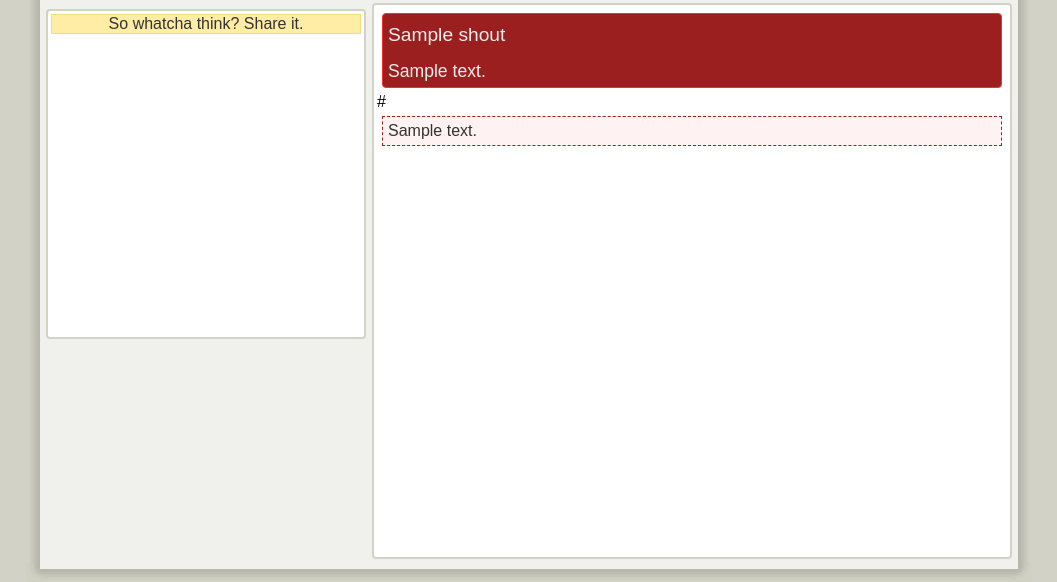
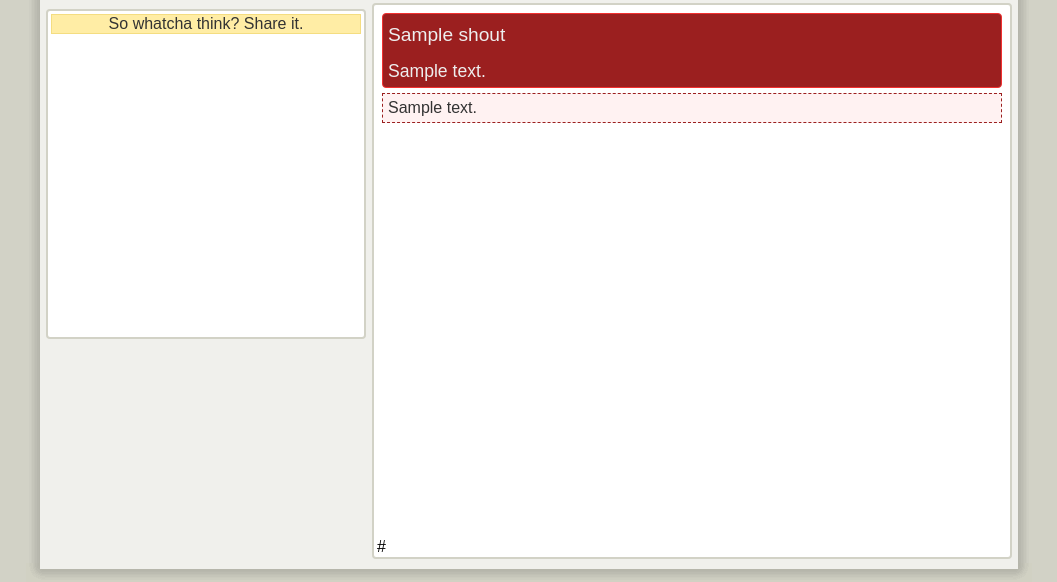
Before and after one commit to rsesek/bu-shout, a PHP site: template framework/application/views/detail_view.php in a window 1280 px wide. Shown: the part 27-609 px from the top of the page, without its empty margins (111-1168 px from the left). Run offline with PHP 8.4, Linux system fonts and the light colour scheme; the template is opened without the code that fills it: most values are stand-ins (such as "Sample title", 1, 10 or a date in 2020); data that the repository does not hold is empty.

Commit message:
In the detail view, include the original shout in the scrolling area and move the page links to the bottom
* Add #col_scroll CSS id
* Wrapped the entire shout detail in a div with #col_scroll
* Moved page links to the bottom
* todo--

```diff
--- a/css/style.css
+++ b/css/style.css
@@ -46,6 +46,12 @@ body {
 	padding: 3px;
 	border: 2px solid #D2D2C6;
 	height: 546px;
+}
+
+#col_scroll {
+	height: 530px;
+	overflow-x: default;
+	overflow-y: auto;
 }
 
 #header {
--- a/framework/application/views/detail_view.php
+++ b/framework/application/views/detail_view.php
@@ -39,6 +39,7 @@
 </div>
 
 <div id="right_col" class="rounded">
+<div id="col_scroll">
 	<div id="shout_detail" class="rounded">
 		<div id="shout_title"><?php echo $shout->row()->title; ?></div>
 		<div id="shout_date">
@@ -49,9 +50,7 @@
 	</div>
 
 	<?php if($comments->num_rows() > 0): ?>
-		<?php echo $pageNavLinks; ?>
 
-		<div style="overflow:auto; height:435px">
 		<?php foreach($comments->result() as $comment): ?>
 
 			<div class="comment">
@@ -70,12 +69,15 @@
 			</div>
 
 		<?php endforeach; ?>
-		</div>
 	<?php
 		else:
 			echo "<div class='comment'>" . 'There are no comments &hellip; yet!' . "</div>";
 		endif;
 	?>
+</div>
+
+	<?php echo $pageNavLinks; ?>
+
 </div>
 </div>
 <div id="footer"></div>
--- a/todo.txt
+++ b/todo.txt
@@ -1,7 +1,6 @@
 TODO File for the BU Student Union Shout Box
 ============================================
 
-- In /detail, include the shout in the scrolling div and move page nav below and outside
 - Split the Google Analytics footer info into its own template
 - Number of comments in brackets next to the title on the main shout page
 - Realtime character count (a la Twitter)
```
